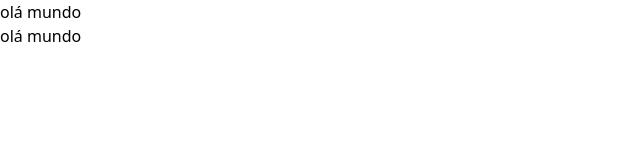
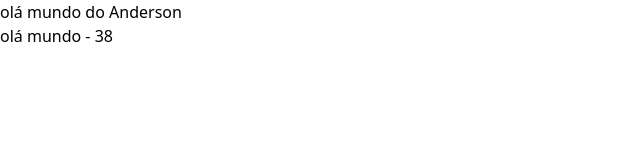
Before and after one commit to 1andersonmotta/reactNext, a Next.js app: page / in a window 1280 px wide. Shown: the top 160 px of the page, without its empty margins (0-640 px from the left). Built offline with nearby package versions, Linux system fonts and the light colour scheme.

Commit message:
test props

```diff
--- a/src/pages/index.tsx
+++ b/src/pages/index.tsx
@@ -1,13 +1,15 @@
 // import Image from 'next/image'
 // import { Inter } from 'next/font/google'
+// const inter = Inter({ subsets: ['latin'] })
 
-// const inter = Inter({ subsets: ['latin'] })
+const nome = "Anderson"
+let idade = "38"
 
 export default function Home() {
   return (
     <main>
-      <div>olá mundo</div>
-      <div>olá mundo</div>
+      <div>olá mundo do {nome}</div>
+      <div>olá mundo - {idade}</div>
     </main>
   )
 }
```
